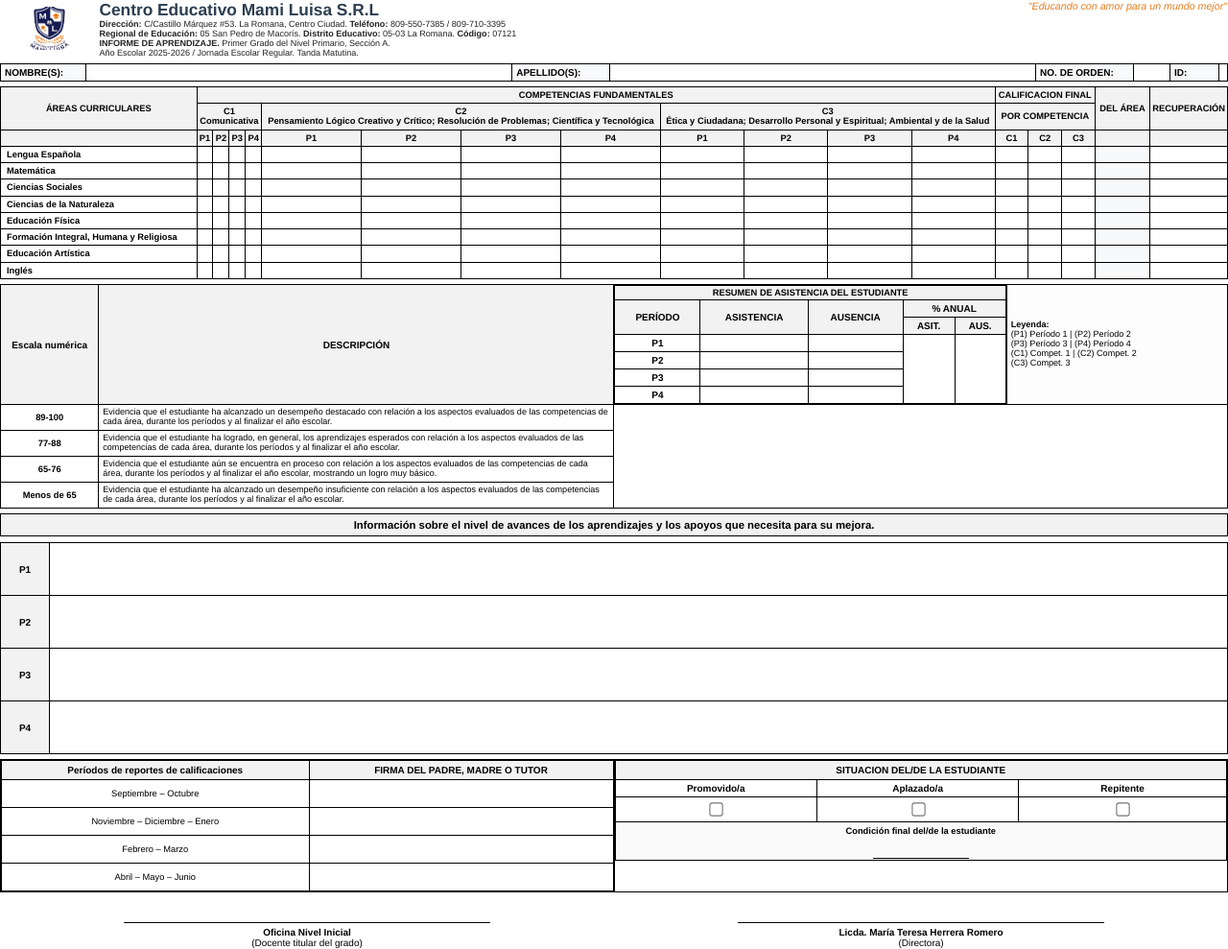
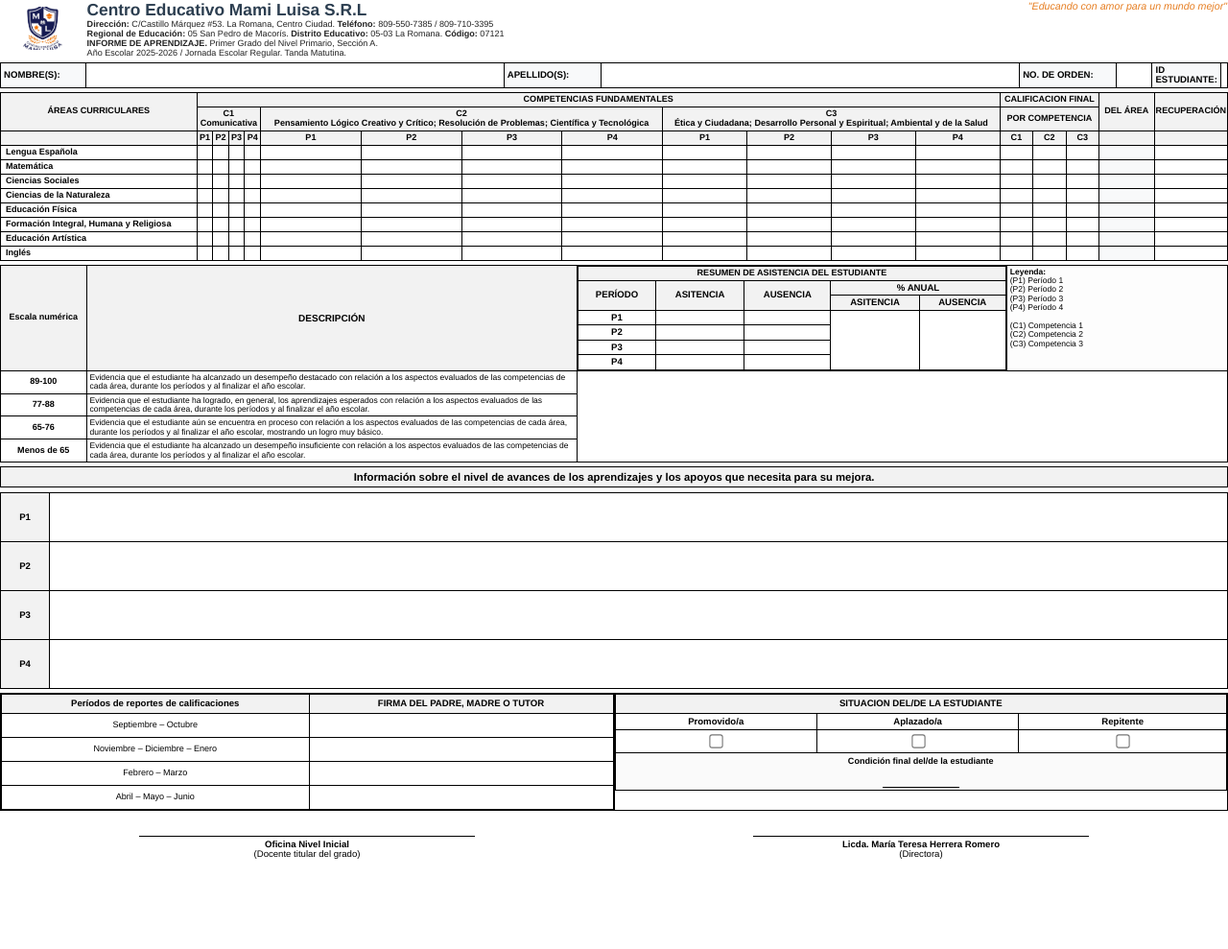
Before and after one commit to jesus271828/sigem-mami-luisa, a Flask app: template templates/general_pdf_notas1.html in a window 1280 px wide. Shown: the whole page at 96% size. After the commit the page ends 895 px from the top, so only its background shows below. Run offline with Flask 3, Linux system fonts and the light colour scheme; the template is opened without the code that fills it, so the values that code supplies are empty; some libraries are stand-ins or nearby versions.

Commit message:
Mensaje de los cambios

```diff
--- a/templates/general_pdf_notas1.html
+++ b/templates/general_pdf_notas1.html
@@ -5,8 +5,8 @@
     <title>Informe de Aprendizaje - {{ estudiante.nombres if estudiante else '' }}</title>
     <style>
         @page {
-            size: letter landscape; /* Formato horizontal */
-            margin: 0.6cm 0.8cm;
+            size: letter landscape;
+            margin: 0.5cm 0.7cm;
         }
         body {
             font-family: Helvetica, Arial, sans-serif;
@@ -21,13 +21,13 @@
         .header-table {
             width: 100%;
             border-collapse: collapse;
-            margin-bottom: 4px;
+            margin-bottom: 3px;
         }
         .header-table td {
             vertical-align: middle;
         }
         .logo-cell {
-            width: 8%;
+            width: 7%;
             text-align: center;
         }
         .logo-cell img {
@@ -35,7 +35,7 @@
             height: auto;
         }
         .title-cell {
-            width: 92%;
+            width: 93%;
         }
         .school-name {
             font-size: 13pt;
@@ -59,12 +59,12 @@
             width: 100%;
             border-collapse: collapse;
             border: 1.5px solid #000;
-            margin-bottom: 5px;
+            margin-bottom: 4px;
         }
         .data-table td, .bottom-table td, .back-table td {
             border: 1px solid #000;
-            padding: 3px 4px;
-            font-size: 7.5pt;
+            padding: 2px 3px;
+            font-size: 7.2pt;
         }
         .data-label {
             font-weight: bold;
@@ -75,8 +75,8 @@
         .grades-table th, .grades-table td {
             border: 1px solid #000;
             text-align: center;
-            padding: 3px 2px;
-            font-size: 7pt;
+            padding: 2px 1px;
+            font-size: 6.8pt;
         }
         .grades-table th {
             background-color: #f2f2f2;
@@ -84,9 +84,9 @@
         }
         .subject-name {
             text-align: left !important;
-            padding-left: 6px !important;
+            padding-left: 5px !important;
             font-weight: bold;
-            font-size: 7.5pt;
+            font-size: 7.2pt;
             width: 16%;
         }
 
@@ -95,20 +95,20 @@
             background-color: #f2f2f2;
             font-weight: bold;
             text-align: center;
-            padding: 5px;
+            padding: 4px;
             border: 1.5px solid #000;
             font-size: 8.5pt;
-            margin-bottom: 6px;
+            margin-bottom: 5px;
         }
         .comment-row td {
             vertical-align: top;
-            height: 48px;
+            height: 46px;
         }
     </style>
 </head>
 <body>
 
-    <!-- ================= PÁGINA 1: PARTE DELANTERA (HORIZONTAL) ================= -->
+    <!-- ================= PÁGINA 1: PARTE DELANTERA ================= -->
 
     <!-- ENCABEZADO INSTITUCIONAL -->
     <table class="header-table">
@@ -148,8 +148,8 @@
                     {{ ns.index }}
                 {% endif %}
             </td>
-            <td class="data-label" style="width: 4%;">ID:</td>
-            <td style="width: 4%; text-align: center; font-weight: bold; font-size: 7pt;">{{ estudiante.id_estudiante if estudiante else '' }}</td>
+            <td class="data-label" style="width: 4%;">ID ESTUDIANTE:</td>
+            <td style="width: 4%; text-align: center; font-weight: bold; font-size: 6.5pt;">{{ estudiante.id_estudiante if estudiante else '' }}</td>
         </tr>
     </table>
 
@@ -200,28 +200,28 @@
         </tbody>
     </table>
 
-    <!-- SECCIÓN INFERIOR: ESCALA, ASISTENCIA Y LEYENDA -->
+    <!-- SECCIÓN INFERIOR: ESCALA, ASISTENCIA Y LEYENDA (EXACTO A TU IMAGEN) -->
     <table class="bottom-table">
         <tr>
-            <td style="width: 8%; text-align: center; font-weight: bold; background: #f2f2f2;">Escala numérica</td>
-            <td style="width: 42%; font-weight: bold; background: #f2f2f2; text-align: center;">DESCRIPCIÓN</td>
-            <td style="width: 32%; padding: 0;">
+            <td style="width: 7%; text-align: center; font-weight: bold; background: #f2f2f2; font-size: 6.8pt;">Escala numérica</td>
+            <td style="width: 40%; font-weight: bold; background: #f2f2f2; text-align: center; font-size: 7.5pt;">DESCRIPCIÓN</td>
+            <td style="width: 35%; padding: 0;">
                 <table style="width: 100%; border-collapse: collapse;">
                     <tr style="background: #f2f2f2; font-weight: bold; text-align: center;">
-                        <td colspan="5" style="border-bottom: 1px solid #000; padding: 2px; font-size: 7pt;">RESUMEN DE ASISTENCIA DEL ESTUDIANTE</td>
+                        <td colspan="5" style="border-bottom: 1px solid #000; padding: 2px; font-size: 6.8pt;">RESUMEN DE ASISTENCIA DEL ESTUDIANTE</td>
                     </tr>
-                    <tr style="background: #f2f2f2; font-weight: bold; text-align: center; font-size: 6.5pt;">
+                    <tr style="background: #f2f2f2; font-weight: bold; text-align: center; font-size: 6.2pt;">
                         <td rowspan="2" style="border: 1px solid #000; vertical-align: middle;">PERÍODO</td>
-                        <td rowspan="2" style="border: 1px solid #000; vertical-align: middle;">ASISTENCIA</td>
+                        <td rowspan="2" style="border: 1px solid #000; vertical-align: middle;">ASITENCIA</td>
                         <td rowspan="2" style="border: 1px solid #000; vertical-align: middle;">AUSENCIA</td>
                         <td colspan="2" style="border: 1px solid #000;">% ANUAL</td>
                     </tr>
-                    <tr style="background: #f2f2f2; font-weight: bold; text-align: center; font-size: 6.5pt;">
-                        <td style="border: 1px solid #000;">ASIT.</td>
-                        <td style="border: 1px solid #000;">AUS.</td>
+                    <tr style="background: #f2f2f2; font-weight: bold; text-align: center; font-size: 6.2pt;">
+                        <td style="border: 1px solid #000;">ASITENCIA</td>
+                        <td style="border: 1px solid #000;">AUSENCIA</td>
                     </tr>
                     {% for p in ['P1', 'P2', 'P3', 'P4'] %}
-                    <tr style="font-size: 7pt;">
+                    <tr style="font-size: 6.8pt;">
                         <td style="text-align: center; font-weight: bold; border: 1px solid #000;">{{ p }}</td>
                         <td style="border: 1px solid #000; text-align: center;">{{ notas.get('asistencia_' ~ p ~ '_asistencia', '') }}</td>
                         <td style="border: 1px solid #000; text-align: center;">{{ notas.get('asistencia_' ~ p ~ '_ausencia', '') }}</td>
@@ -233,36 +233,40 @@
                     {% endfor %}
                 </table>
             </td>
-            <td style="width: 18%; background: #fdfdfd; font-size: 6.8pt;">
+            <td style="width: 18%; background: #fdfdfd; font-size: 6.4pt; vertical-align: top;">
                 <strong>Leyenda:</strong><br>
-                (P1) Período 1 | (P2) Período 2<br>
-                (P3) Período 3 | (P4) Período 4<br>
-                (C1) Compet. 1 | (C2) Compet. 2<br>(C3) Compet. 3
+                (P1) Período 1<br>
+                (P2) Período 2<br>
+                (P3) Período 3<br>
+                (P4) Período 4<br><br>
+                (C1) Competencia 1<br>
+                (C2) Competencia 2<br>
+                (C3) Competencia 3
             </td>
         </tr>
         <tr>
-            <td style="text-align: center; font-weight: bold; font-size: 7pt;">89-100</td>
-            <td style="font-size: 6.8pt;">Evidencia que el estudiante ha alcanzado un desempeño destacado con relación a los aspectos evaluados de las competencias de cada área, durante los períodos y al finalizar el año escolar.</td>
+            <td style="text-align: center; font-weight: bold; font-size: 6.8pt;">89-100</td>
+            <td style="font-size: 6.4pt;">Evidencia que el estudiante ha alcanzado un desempeño destacado con relación a los aspectos evaluados de las competencias de cada área, durante los períodos y al finalizar el año escolar.</td>
             <td colspan="2" rowspan="4" style="border: none;"></td>
         </tr>
         <tr>
-            <td style="text-align: center; font-weight: bold; font-size: 7pt;">77-88</td>
-            <td style="font-size: 6.8pt;">Evidencia que el estudiante ha logrado, en general, los aprendizajes esperados con relación a los aspectos evaluados de las competencias de cada área, durante los períodos y al finalizar el año escolar.</td>
+            <td style="text-align: center; font-weight: bold; font-size: 6.8pt;">77-88</td>
+            <td style="font-size: 6.4pt;">Evidencia que el estudiante ha logrado, en general, los aprendizajes esperados con relación a los aspectos evaluados de las competencias de cada área, durante los períodos y al finalizar el año escolar.</td>
         </tr>
         <tr>
-            <td style="text-align: center; font-weight: bold; font-size: 7pt;">65-76</td>
-            <td style="font-size: 6.8pt;">Evidencia que el estudiante aún se encuentra en proceso con relación a los aspectos evaluados de las competencias de cada área, durante los períodos y al finalizar el año escolar, mostrando un logro muy básico.</td>
+            <td style="text-align: center; font-weight: bold; font-size: 6.8pt;">65-76</td>
+            <td style="font-size: 6.4pt;">Evidencia que el estudiante aún se encuentra en proceso con relación a los aspectos evaluados de las competencias de cada área, durante los períodos y al finalizar el año escolar, mostrando un logro muy básico.</td>
         </tr>
         <tr>
-            <td style="text-align: center; font-weight: bold; font-size: 7pt;">Menos de 65</td>
-            <td style="font-size: 6.8pt;">Evidencia que el estudiante ha alcanzado un desempeño insuficiente con relación a los aspectos evaluados de las competencias de cada área, durante los períodos y al finalizar el año escolar.</td>
+            <td style="text-align: center; font-weight: bold; font-size: 6.8pt;">Menos de 65</td>
+            <td style="font-size: 6.4pt;">Evidencia que el estudiante ha alcanzado un desempeño insuficiente con relación a los aspectos evaluados de las competencias de cada área, durante los períodos y al finalizar el año escolar.</td>
         </tr>
     </table>
 
     <!-- SALTO DE PÁGINA OBLIGATORIO PARA LA PARTE TRASERA -->
     <div style="page-break-after: always;"></div>
 
-    <!-- ================= PÁGINA 2: PARTE TRASERA (HORIZONTAL) ================= -->
+    <!-- ================= PÁGINA 2: PARTE TRASERA ================= -->
 
     <div class="section-title">Información sobre el nivel de avances de los aprendizajes y los apoyos que necesita para su mejora.</div>
 
@@ -290,46 +294,46 @@
             <td style="width: 50%; padding: 0; vertical-align: top;">
                 <table style="width: 100%; border-collapse: collapse;">
                     <tr style="background: #f2f2f2; font-weight: bold; text-align: center;">
-                        <td style="border: 1px solid #000; padding: 4px; font-size: 7.5pt;">Períodos de reportes de calificaciones</td>
-                        <td style="border: 1px solid #000; padding: 4px; font-size: 7.5pt;">FIRMA DEL PADRE, MADRE O TUTOR</td>
+                        <td style="border: 1px solid #000; padding: 4px; font-size: 7.2pt;">Períodos de reportes de calificaciones</td>
+                        <td style="border: 1px solid #000; padding: 4px; font-size: 7.2pt;">FIRMA DEL PADRE, MADRE O TUTOR</td>
                     </tr>
                     <tr>
-                        <td style="border: 1px solid #000; text-align: center; padding: 6px; font-size: 7pt;">Septiembre – Octubre</td>
-                        <td style="border: 1px solid #000; height: 22px;"></td>
+                        <td style="border: 1px solid #000; text-align: center; padding: 5px; font-size: 6.8pt;">Septiembre – Octubre</td>
+                        <td style="border: 1px solid #000; height: 20px;"></td>
                     </tr>
                     <tr>
-                        <td style="border: 1px solid #000; text-align: center; padding: 6px; font-size: 7pt;">Noviembre – Diciembre – Enero</td>
-                        <td style="border: 1px solid #000; height: 22px;"></td>
+                        <td style="border: 1px solid #000; text-align: center; padding: 5px; font-size: 6.8pt;">Noviembre – Diciembre – Enero</td>
+                        <td style="border: 1px solid #000; height: 20px;"></td>
                     </tr>
                     <tr>
-                        <td style="border: 1px solid #000; text-align: center; padding: 6px; font-size: 7pt;">Febrero – Marzo</td>
-                        <td style="border: 1px solid #000; height: 22px;"></td>
+                        <td style="border: 1px solid #000; text-align: center; padding: 5px; font-size: 6.8pt;">Febrero – Marzo</td>
+                        <td style="border: 1px solid #000; height: 20px;"></td>
                     </tr>
                     <tr>
-                        <td style="border: 1px solid #000; text-align: center; padding: 6px; font-size: 7pt;">Abril – Mayo – Junio</td>
-                        <td style="border: 1px solid #000; height: 22px;"></td>
+                        <td style="border: 1px solid #000; text-align: center; padding: 5px; font-size: 6.8pt;">Abril – Mayo – Junio</td>
+                        <td style="border: 1px solid #000; height: 20px;"></td>
                     </tr>
                 </table>
             </td>
             <td style="width: 50%; padding: 0; vertical-align: top;">
                 <table style="width: 100%; border-collapse: collapse;">
                     <tr style="background: #f2f2f2; font-weight: bold; text-align: center;">
-                        <td colspan="3" style="border: 1px solid #000; padding: 4px; font-size: 7.5pt;">SITUACION DEL/DE LA ESTUDIANTE</td>
+                        <td colspan="3" style="border: 1px solid #000; padding: 4px; font-size: 7.2pt;">SITUACION DEL/DE LA ESTUDIANTE</td>
                     </tr>
-                    <tr style="text-align: center; font-weight: bold; font-size: 7pt;">
+                    <tr style="text-align: center; font-weight: bold; font-size: 6.8pt;">
                         <td style="border: 1px solid #000; padding: 3px; width: 33%;">Promovido/a</td>
                         <td style="border: 1px solid #000; padding: 3px; width: 33%;">Aplazado/a</td>
                         <td style="border: 1px solid #000; padding: 3px; width: 34%;">Repitente</td>
                     </tr>
-                    <tr style="text-align: center; height: 22px;">
+                    <tr style="text-align: center; height: 20px;">
                         <td style="border: 1px solid #000;"><input type="checkbox" style="transform: scale(1.1);"></td>
                         <td style="border: 1px solid #000;"><input type="checkbox" style="transform: scale(1.1);"></td>
                         <td style="border: 1px solid #000;"><input type="checkbox" style="transform: scale(1.1);"></td>
                     </tr>
                     <tr>
-                        <td colspan="3" style="border: 1px solid #000; text-align: center; padding: 4px; font-size: 7pt; background: #fafafa;">
+                        <td colspan="3" style="border: 1px solid #000; text-align: center; padding: 4px; font-size: 6.8pt; background: #fafafa;">
                             <strong>Condición final del/de la estudiante</strong><br><br>
-                            <span style="border-bottom: 1px solid #000; padding: 2px 50px; color: #555;">{{ notas.get('condicion_final', 'Escribir condición...') }}</span>
+                            <span style="border-bottom: 1px solid #000; padding: 2px 40px; color: #555;">{{ notas.get('condicion_final', 'Escribir condición...') }}</span>
                         </td>
                     </tr>
                 </table>
@@ -338,16 +342,16 @@
     </table>
 
     <!-- FIRMAS INFERIORES -->
-    <table style="width: 100%; margin-top: 30px; border-collapse: collapse;">
+    <table style="width: 100%; margin-top: 25px; border-collapse: collapse;">
         <tr>
             <td style="width: 50%; text-align: center; vertical-align: top;">
-                <div style="width: 60%; margin: 0 auto; border-top: 1px solid #000; padding-top: 4px; font-size: 7.5pt;">
+                <div style="width: 55%; margin: 0 auto; border-top: 1px solid #000; padding-top: 3px; font-size: 7.2pt;">
                     <strong>Oficina Nivel Inicial</strong><br>
                     (Docente titular del grado)
                 </div>
             </td>
             <td style="width: 50%; text-align: center; vertical-align: top;">
-                <div style="width: 60%; margin: 0 auto; border-top: 1px solid #000; padding-top: 4px; font-size: 7.5pt;">
+                <div style="width: 55%; margin: 0 auto; border-top: 1px solid #000; padding-top: 3px; font-size: 7.2pt;">
                     <strong>Licda. María Teresa Herrera Romero</strong><br>
                     (Directora)
                 </div>
```
